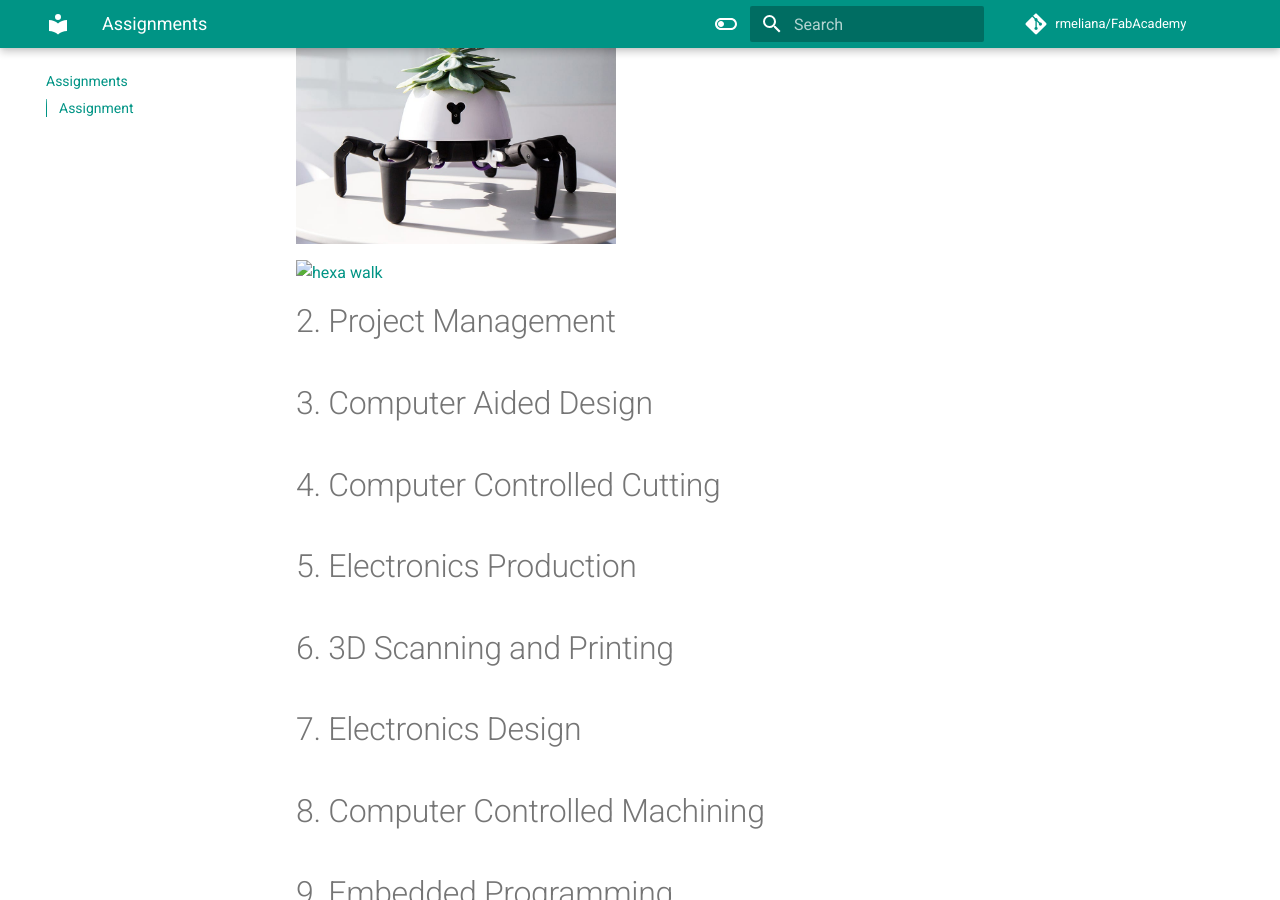
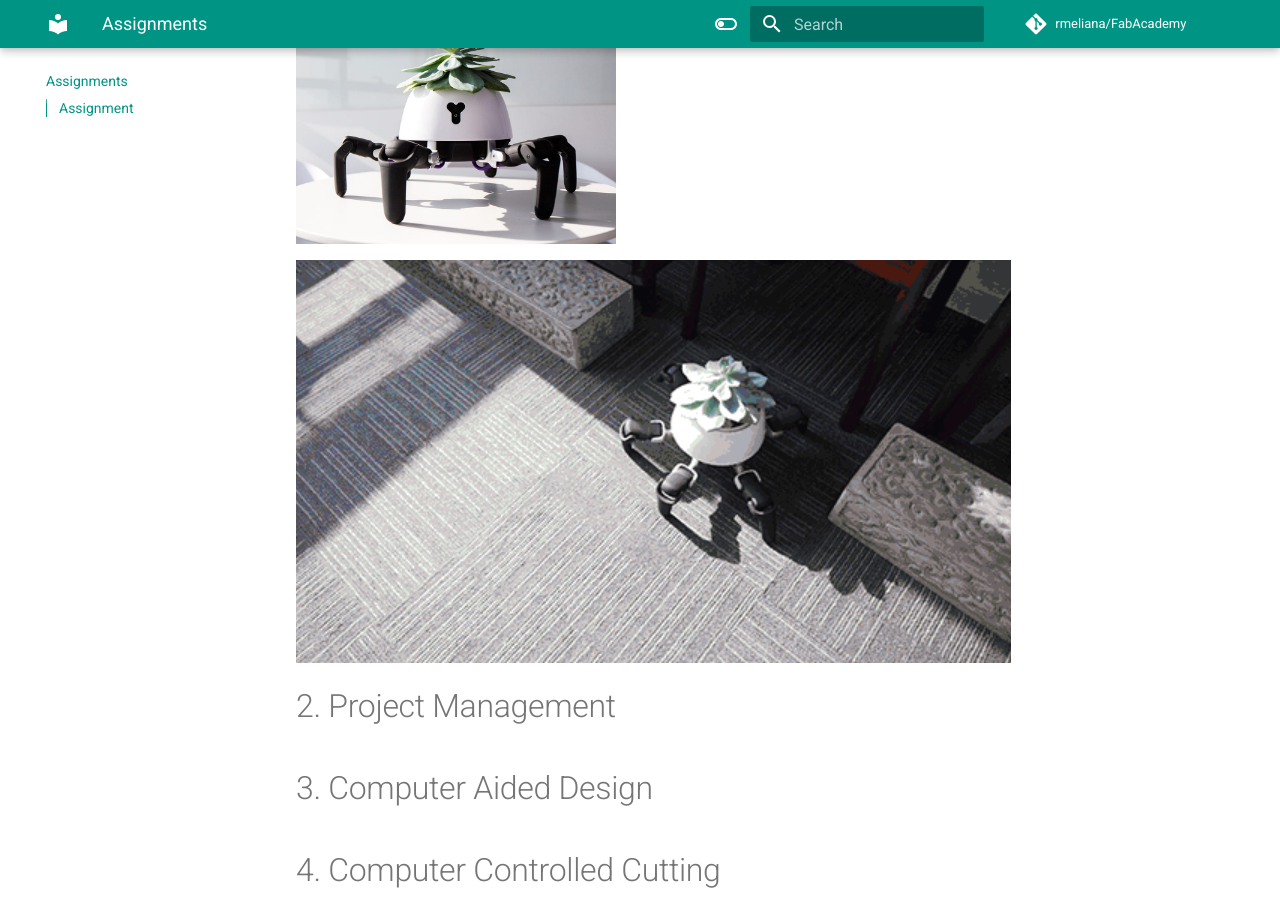
Before and after one commit to rmeliana/FabAcademy, an MkDocs documentation site: the page built from docs/assignments.md, in a window 1280 px wide and 900 px high, scrolled down 758 px. Built offline with MkDocs 1.6.1 and Material for MkDocs 9.7.7, drawn with Linux system fonts in a browser that asks for light colours; comment, search, counter and statistics services are not loaded.

Commit message:
Hexa video test 5

```diff
--- a/docs/assignments.md
+++ b/docs/assignments.md
@@ -17,7 +17,7 @@ a walking succulent plant robot. It can move the plant in and out of shade and s
 
 ![Hexa](imgs/Hexa.jpg){: align=center style="height:240px"}
 
-[![hexa walk](imgs/hexa walk.png)]({https://gfycat.com/acrobaticweeklyanchovy} "Link Title")
+[![Hexa walk](imgs/Hexa walk.png)]({https://gfycat.com/acrobaticweeklyanchovy} "Link Title")
 
 
 # 2. Project Management
```
